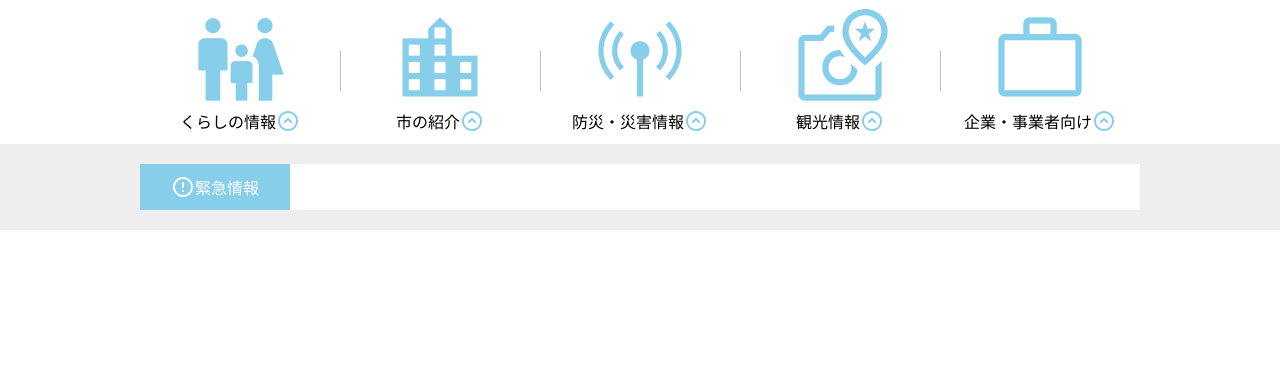
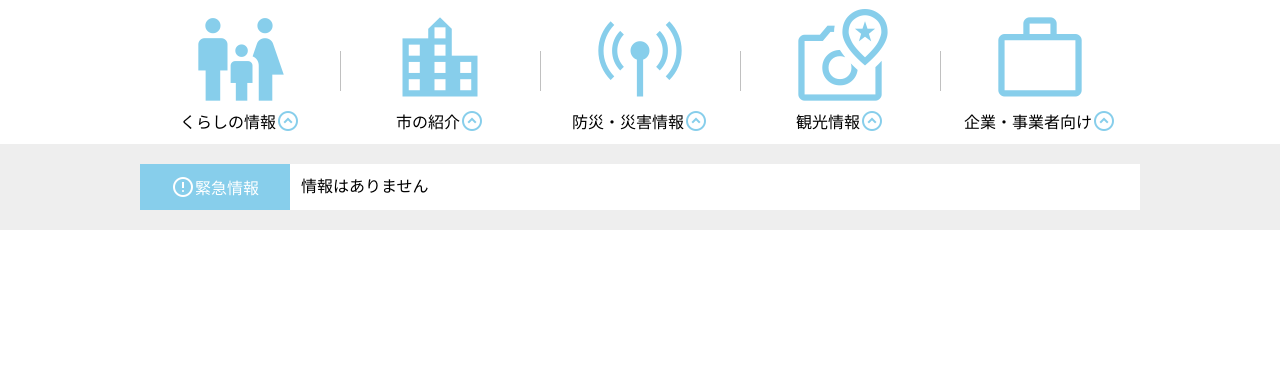
Before and after one commit to kazuki6723/local-government-page, a PHP site: page / in a window 1280 px wide. Shown: the part 730-1098 px from the top of the page. Run offline with PHP 8.4, Linux system fonts and the light colour scheme; style sheets or scripts are compiled from the project's sources.

Commit message:
news-barのコンテンツのテキストを追加

```diff
--- a/css/news-bar.css
+++ b/css/news-bar.css
@@ -33,4 +33,11 @@
   background-color: white;
   display: flex;
   align-items: center;
+}
+.news-bar-container .news-bar-box .news-bar.content-container .news-bar.content-text {
+  font-size: 16px;
+  line-height: 1.5;
+  white-space: nowrap;
+  overflow: hidden;
+  text-overflow: ellipsis;
 }/*# sourceMappingURL=news-bar.css.map */
--- a/index.html
+++ b/index.html
@@ -236,7 +236,9 @@
           </span>
           <p class="news-bar title-text">緊急情報</p>
         </div>
-        <div class="news-bar content-container"></div>
+        <div class="news-bar content-container">
+          <div class="news-bar content-text">情報はありません</div>
+        </div>
       </div>
     </section>
 
--- a/scss/news-bar.scss
+++ b/scss/news-bar.scss
@@ -41,6 +41,14 @@ $content-container-width: $news-bar-box-width - $title-container-width;
       background-color: white;
       display: flex;
       align-items: center;
+
+      & .news-bar.content-text {
+        font-size: 16px;
+        line-height: 1.5;
+        white-space: nowrap;
+        overflow: hidden;
+        text-overflow: ellipsis;
+      }
     }
   }
 }
```
Also changed, not shown: 1 other file.
